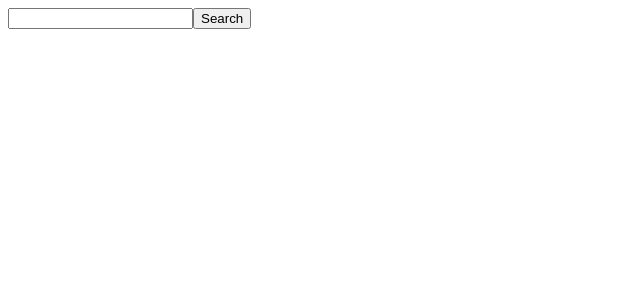
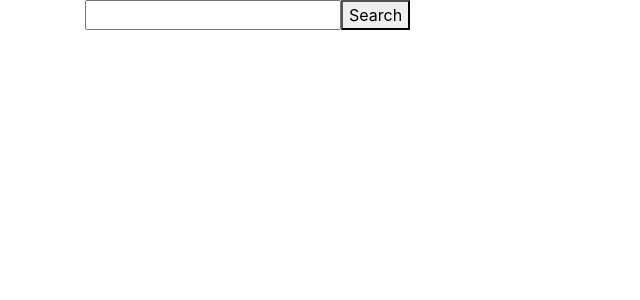
Before and after one commit to ruffle1986/angular-github, an Angular app: page / in a window 1280 px wide. Shown: the top 300 px of the page, without its empty margins (0-640 px from the left). Built offline with nearby package versions, Linux system fonts and the light colour scheme.

Commit message:
feat: add twitter bootstrap

```diff
--- a/angular.json
+++ b/angular.json
@@ -27,6 +27,7 @@
               "src/assets"
             ],
             "styles": [
+              "node_modules/bootstrap/dist/css/bootstrap.min.css",
               "src/styles.less"
             ],
             "scripts": []
--- a/package.json
+++ b/package.json
@@ -20,6 +20,7 @@
     "@angular/platform-browser": "^6.0.3",
     "@angular/platform-browser-dynamic": "^6.0.3",
     "@angular/router": "^6.0.3",
+    "bootstrap": "^4.1.1",
     "core-js": "^2.5.4",
     "rxjs": "^6.0.0",
     "zone.js": "^0.8.26"
--- a/src/app/app.component.html
+++ b/src/app/app.component.html
@@ -1 +1,3 @@
-<router-outlet></router-outlet>
+<div class="container">
+  <router-outlet></router-outlet>
+</div>
--- a/src/app/repos/repos.component.html
+++ b/src/app/repos/repos.component.html
@@ -1,5 +1,5 @@
 <div data-test="errors" *ngIf="errors">
-  <div *ngFor="let error of errors">{{error.message}}</div>
+  <div class="error alert alert-danger" *ngFor="let error of errors">{{error.message}}</div>
 </div>
 
 <input #searchField data-test="searchField" type="text" />
```
Also changed, not shown: 1 other file (tests, documents, lock files or other folders).
